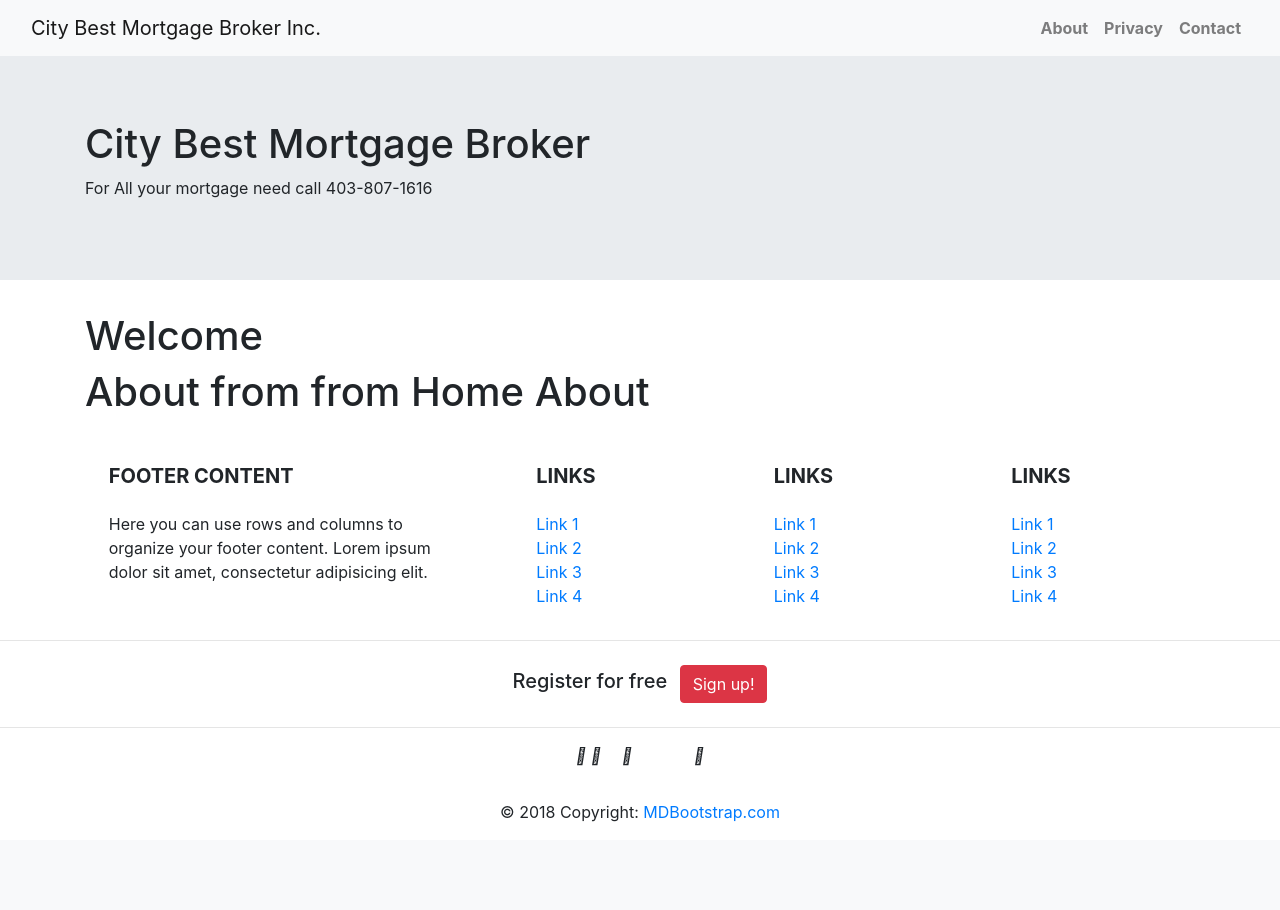
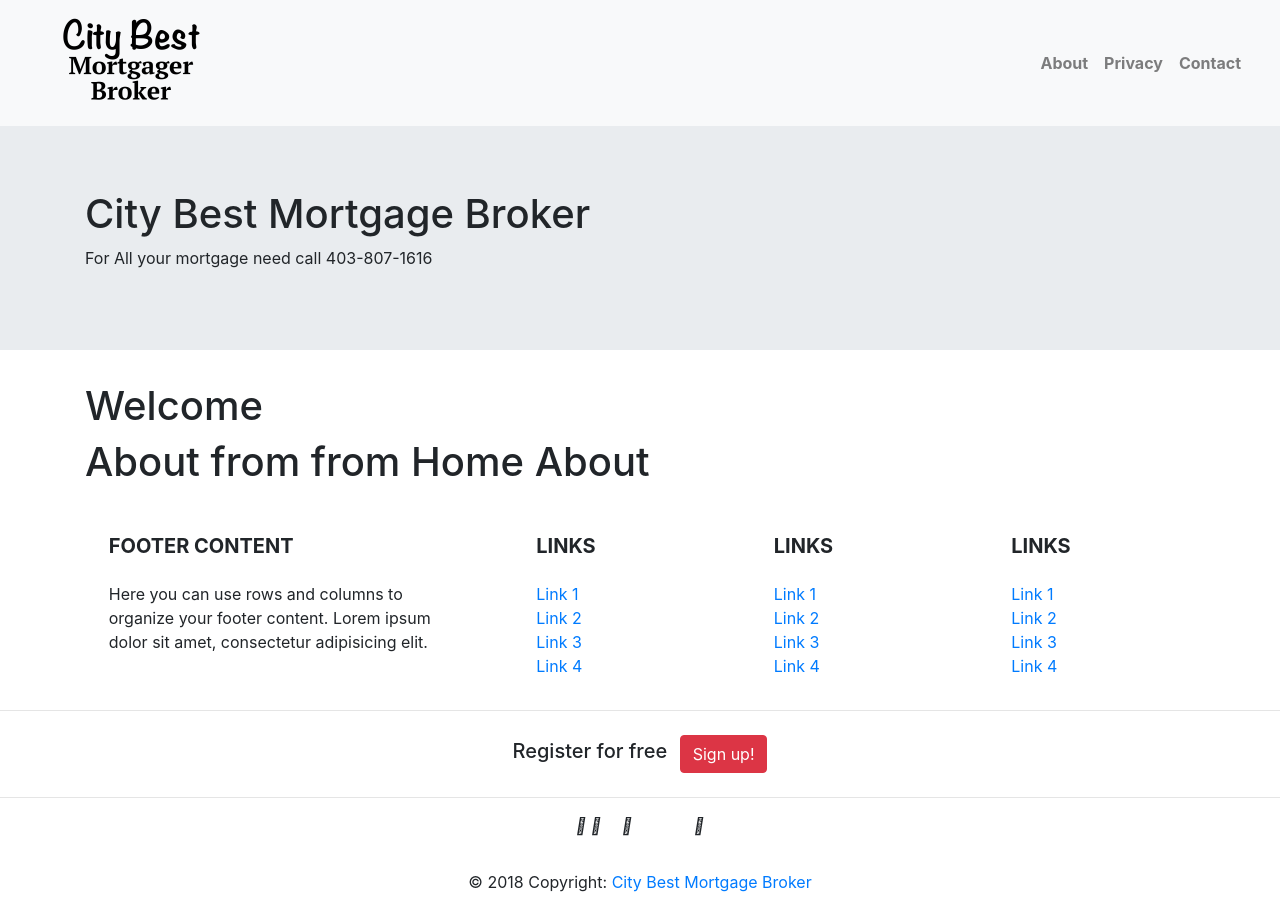
Before and after one commit to nirbhai1076/cbmb, a Django app: page /about/ in a window 1280 px wide. Before the commit the page ends 822 px from the top, so only its background shows below. Run offline with Django 3.2, Linux system fonts and the light colour scheme; some libraries are stand-ins or nearby versions.

Commit message:
added static

```diff
--- a/cbmortgage/cbmortgage/settings/base.py
+++ b/cbmortgage/cbmortgage/settings/base.py
@@ -107,6 +107,6 @@ USE_TZ = True
 # https://docs.djangoproject.com/en/2.2/howto/static-files/
 
 STATIC_URL = '/static/'
-MEDIA_ROOT= os.path.join(BASE_DIR, 'static/')
+STATIC_ROOT = os.path.join(BASE_DIR, 'static/')
 MEDIA_URL='/media/'
 MEDIA_ROOT= os.path.join(BASE_DIR, 'media/')
--- a/cbmortgage/home/templates/home/base.html
+++ b/cbmortgage/home/templates/home/base.html
@@ -1,4 +1,7 @@
+{% load static %}
+
 <!DOCTYPE html>
+
 <html>
 
     <head>
@@ -8,8 +11,9 @@
         <meta name="viewport" content="width=device-width, initial-scale=1" />
         <link rel="stylesheet" href="https://maxcdn.bootstrapcdn.com/bootstrap/4.0.0/css/bootstrap.min.css" integrity="sha384-Gn5384xqQ1aoWXA+058RXPxPg6fy4IWvTNh0E263XmFcJlSAwiGgFAW/dAiS6JXm"
             crossorigin="anonymous" />
-            <link href="https://maxcdn.bootstrapcdn.com/font-awesome/4.2.0/css/font-awesome.min.css" rel="stylesheet">
-    </head>
+        <link href="https://maxcdn.bootstrapcdn.com/font-awesome/4.2.0/css/font-awesome.min.css" rel="stylesheet">
+        <link rel="stylesheet" href="{% static 'home/style.css' %}" type="text/css">
+        </head>
 
     <body>
         <header>
--- a/cbmortgage/home/templates/home/footer.html
+++ b/cbmortgage/home/templates/home/footer.html
@@ -151,7 +151,7 @@
 
         <!-- Copyright -->
         <div class="footer-copyright text-center py-3">© 2018 Copyright:
-          <a href="https://mdbootstrap.com/education/bootstrap/"> MDBootstrap.com</a>
+          <a href="#"> City Best Mortgage Broker</a>
         </div>
         <!-- Copyright -->
 
--- a/cbmortgage/home/templates/home/navbar.html
+++ b/cbmortgage/home/templates/home/navbar.html
@@ -1,8 +1,8 @@
-
+{% load static %}
  <!-- Navigation -->
 <nav class="navbar navbar-expand-lg navbar-light bg-light shadow" id="mainNav">
         <div class="container-fluid">
-            <a class="navbar-brand" href="{% url 'home' %}">City Best Mortgage Broker Inc.</a>
+            <a class="navbar-brand" href="{% url 'home' %}"><img src="{% static 'home/City-Best-mortgage-broker200x100.png' %}" class="responsive-img" style='max-height:100px'; alt="City Best Mortgage Broker"/></a>
             <button class="navbar-toggler navbar-toggler-right" type="button" data-toggle="collapse" data-target="#navbarResponsive"
                 aria-controls="navbarResponsive" aria-expanded="false" aria-label="Toggle navigation">
                 <span class="navbar-toggler-icon"></span>
```
Also changed, not shown: cbmortgage/home/static/home/City-best-mortgage-broker200x100.png (added), cbmortgage/home/static/home/CityBestlogo100New.png (added), cbmortgage/home/static/home/style.css (added).
